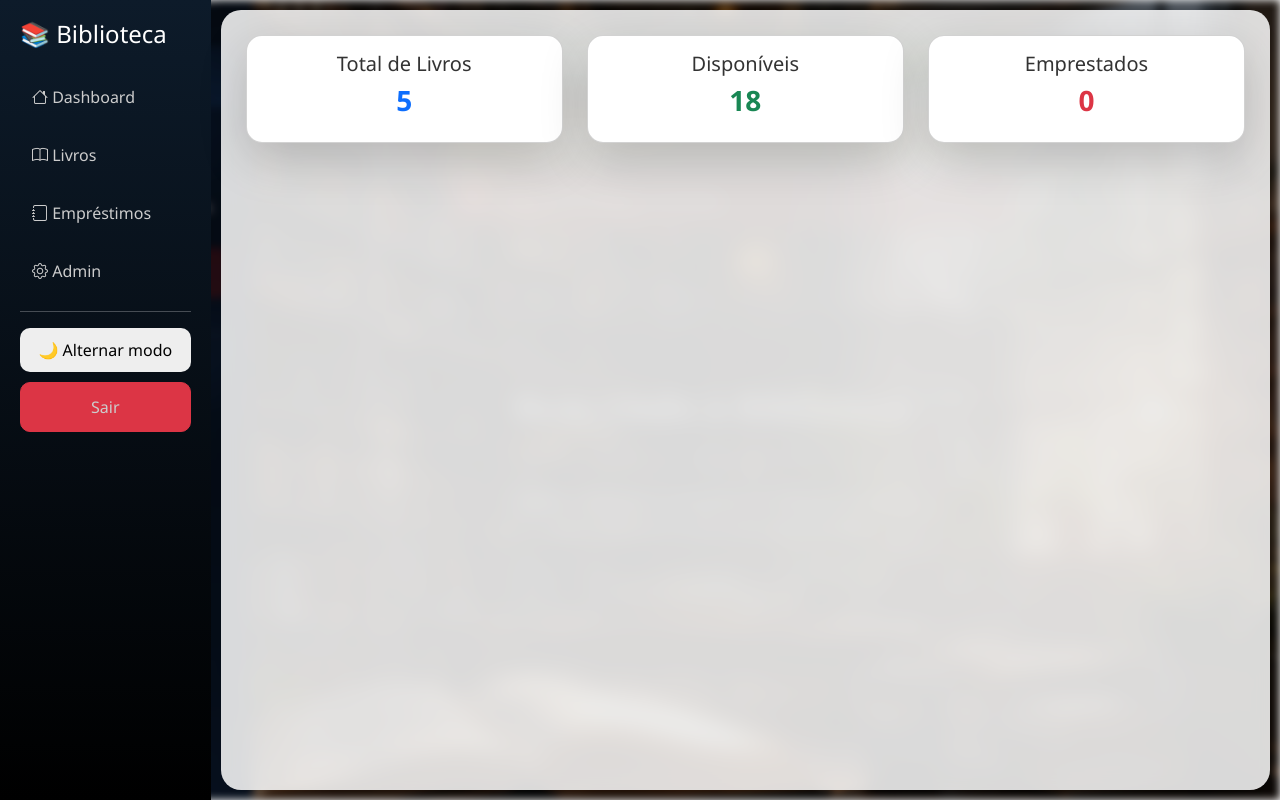
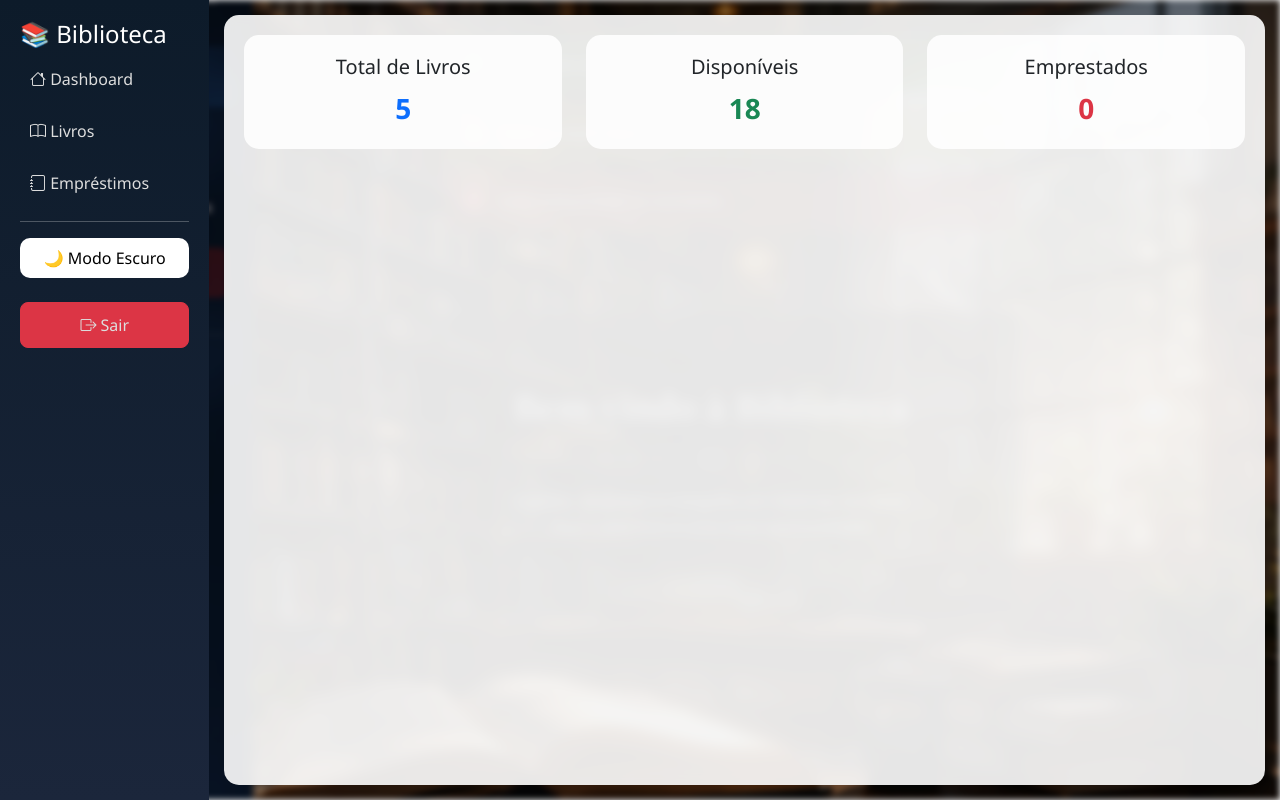
Before and after one commit to tiagogc15/Projeto-Biblioteca, a Django app: page / in a window 1280 px wide. Run offline with Django 5.2, Linux system fonts and the light colour scheme; a user stored in the database is signed in; data comes from the database, SQL or seed files in the repository.

Commit message:
modo dark-light funcionando

```diff
--- a/biblioteca/core/templates/home.html
+++ b/biblioteca/core/templates/home.html
@@ -2,29 +2,26 @@
 
 {% block content %}
 
-<div class="row g-4">
+<div class="row">
 
-    <!-- CARD 1 -->
     <div class="col-md-4">
-        <div class="card shadow-lg rounded-4 text-center p-3">
-            <h5 class="titulo-card">Total de Livros</h5>
-            <h3 class="valor-card text-primary">{{ total_livros }}</h3>
+        <div class="card-dashboard">
+            <h5>Total de Livros</h5>
+            <div class="numero azul">{{ total_livros }}</div>
         </div>
     </div>
 
-    <!-- CARD 2 -->
     <div class="col-md-4">
-        <div class="card shadow-lg rounded-4 text-center p-3">
-            <h5 class="titulo-card">Disponíveis</h5>
-            <h3 class="valor-card text-success">{{ disponiveis }}</h3>
+        <div class="card-dashboard">
+            <h5>Disponíveis</h5>
+            <div class="numero verde">{{ disponiveis }}</div>
         </div>
     </div>
 
-    <!-- CARD 3 -->
     <div class="col-md-4">
-        <div class="card shadow-lg rounded-4 text-center p-3">
-            <h5 class="titulo-card">Emprestados</h5>
-            <h3 class="valor-card text-danger">{{ emprestados }}</h3>
+        <div class="card-dashboard">
+            <h5>Emprestados</h5>
+            <div class="numero vermelho">{{ emprestados }}</div>
         </div>
     </div>
 
--- a/biblioteca/core/templates/index.html
+++ b/biblioteca/core/templates/index.html
@@ -9,24 +9,24 @@
     <link href="https://cdn.jsdelivr.net/npm/bootstrap@5.3.0/dist/css/bootstrap.min.css" rel="stylesheet">
 
     <!-- Icons -->
-    <link href="https://cdn.jsdelivr.net/npm/bootstrap-icons/font/bootstrap-icons.css" rel="stylesheet">
+    <link rel="stylesheet" href="https://cdn.jsdelivr.net/npm/bootstrap-icons@1.10.5/font/bootstrap-icons.css">
 
     <style>
-
         body {
             margin: 0;
+            padding: 0;
             font-family: 'Segoe UI', sans-serif;
+            transition: 0.3s;
         }
 
         /* FUNDO */
         body::before {
             content: "";
             position: fixed;
-            inset: 0;
-            background-image: url("{% static 'img/fundo.png' %}");
-            background-size: cover;
-            background-position: center;
-            filter: blur(4px) brightness(0.5);
+            width: 100%;
+            height: 100%;
+            background: url("{% static 'img/fundo.png' %}") center/cover no-repeat;
+            filter: blur(3px) brightness(0.6);
             z-index: -1;
         }
 
@@ -34,121 +34,107 @@
         .sidebar {
             width: 250px;
             height: 100vh;
-            background: linear-gradient(180deg, #0d1b2a, #000);
+            background: linear-gradient(180deg, #0d1b2a, #1b263b);
             color: white;
             padding: 20px;
         }
 
         .sidebar a {
             display: block;
-            color: #ccc;
-            padding: 12px;
-            border-radius: 10px;
+            padding: 10px;
+            margin-bottom: 8px;
+            color: #ddd;
             text-decoration: none;
-            margin-bottom: 10px;
-            transition: all 0.3s ease;
+            border-radius: 8px;
+            transition: 0.3s;
         }
 
         .sidebar a:hover {
             background: rgba(255,255,255,0.1);
             transform: translateX(5px);
-            color: #fff;
         }
 
         /* BOTÕES */
-        .btn {
+        .btn-custom {
             border-radius: 10px;
             transition: 0.3s;
         }
 
-        .btn:hover {
+        .btn-custom:hover {
             transform: scale(1.05);
         }
 
         /* CONTEÚDO */
-        .content-area {
+        .content {
             width: 100%;
-            margin: 10px;
-            padding: 25px;
-            border-radius: 20px;
-            backdrop-filter: blur(10px);
-            background: rgba(255,255,255,0.85);
+            margin: 15px;
+            padding: 20px;
+            border-radius: 15px;
+            background: rgba(255,255,255,0.9);
+            backdrop-filter: blur(6px);
+            transition: 0.3s;
         }
 
-        /* TABELA */
-        table {
-            border-radius: 15px;
-            overflow: hidden;
-            background: white;
-        }
-
-        thead {
-            background: #0d1b2a;
-            color: white;
-        }
-
-        tbody tr:hover {
-            background: rgba(0,0,0,0.05);
-        }
-
-        /* ===== DASHBOARD ===== */
-        .titulo-card {
-            color: #333;
-        }
-
-        .valor-card {
-            font-weight: bold;
-        }
-
-        /* ===== DARK MODE ===== */
+        /* DARK MODE */
         .dark-mode {
             color: white;
         }
 
-        .dark-mode .content-area {
-            background: rgba(0,0,0,0.6);
+        .dark-mode .content {
+            background: rgba(20, 20, 20, 0.95);
+            color: white;
         }
 
-        /* mantém tabela branca */
-        .dark-mode table {
-            background: white !important;
+        /* TABELA */
+        .table {
+            border-radius: 10px;
+            overflow: hidden;
         }
 
-        /* texto da tabela */
-        .dark-mode td,
-        .dark-mode th {
-            color: #000 !important;
+        .dark-mode table {
+            color: white;
         }
 
-        /* títulos do dashboard ficam brancos */
-        .dark-mode .titulo-card {
-            color: #fff !important;
+        /* DASHBOARD CARDS */
+        .card-dashboard {
+            border-radius: 15px;
+            padding: 20px;
+            margin-bottom: 15px;
+            background: rgba(255,255,255,0.9);
+            text-align: center;
         }
 
-        /* cards estilo vidro */
-        .dark-mode .card {
-            background: rgba(255,255,255,0.08);
-            backdrop-filter: blur(10px);
+        .dark-mode .card-dashboard {
+            background: rgba(30,30,30,0.95);
         }
 
-        /* botão dark */
-        .toggle-dark {
-            background: #eee;
-            border: none;
-            border-radius: 10px;
-            padding: 10px;
-            width: 100%;
-            margin-bottom: 10px;
-            transition: 0.3s;
+        .numero {
+            font-size: 28px;
+            font-weight: bold;
         }
 
-        .toggle-dark:hover {
-            transform: scale(1.05);
+        .azul { color: #0d6efd; }
+        .verde { color: #198754; }
+        .vermelho { color: #dc3545; }
+
+        .dark-mode h5 {
+            color: #ccc;
+        }
+
+        /* BOTÃO DARK */
+        .toggle-dark {
+            background: #fff;
+            color: #000;
+            border-radius: 10px;
+            border: none;
+            padding: 8px;
+            width: 100%;
+            transition: 0.3s;
         }
 
         .dark-mode .toggle-dark {
             background: #333;
-            color: white;
+            color: #fff;
         }
 
     </style>
@@ -160,28 +146,30 @@
 
     <!-- SIDEBAR -->
     <div class="sidebar">
-        <h4 class="mb-4">📚 Biblioteca</h4>
+        <h4>📚 Biblioteca</h4>
 
         <a href="/"><i class="bi bi-house"></i> Dashboard</a>
         <a href="/livros/"><i class="bi bi-book"></i> Livros</a>
         <a href="/meus/"><i class="bi bi-journal"></i> Empréstimos</a>
 
-        {% if user.is_staff %}
-        <a href="/admin/"><i class="bi bi-gear"></i> Admin</a>
-        {% endif %}
-
         <hr>
 
-        <button onclick="toggleDark()" class="toggle-dark">
-            🌙 Alternar modo
+        <!-- BOTÃO DARK -->
+        <button onclick="toggleDark()" class="toggle-dark" id="btnTema">
+            🌙 Modo Escuro
         </button>
 
-        <a href="/sair/" class="btn btn-danger w-100">Sair</a>
+        <br><br>
+
+        <a href="/sair/" class="btn btn-danger w-100 btn-custom">
+            <i class="bi bi-box-arrow-right"></i> Sair
+        </a>
     </div>
 
     <!-- CONTEÚDO -->
-    <div class="content-area">
+    <div class="content">
 
+        <!-- MENSAGENS -->
         {% if messages %}
             {% for message in messages %}
                 <div class="alert alert-{{ message.tags }}">
@@ -191,15 +179,43 @@
         {% endif %}
 
         {% block content %}{% endblock %}
-
     </div>
 
 </div>
 
+<!-- SCRIPT DARK MODE GLOBAL -->
 <script>
+function atualizarTexto() {
+    const btn = document.getElementById("btnTema");
+
+    if (document.body.classList.contains("dark-mode")) {
+        btn.innerText = "☀️ Modo Claro";
+    } else {
+        btn.innerText = "🌙 Modo Escuro";
+    }
+}
+
 function toggleDark() {
     document.body.classList.toggle("dark-mode");
+
+    if (document.body.classList.contains("dark-mode")) {
+        localStorage.setItem("tema", "dark");
+    } else {
+        localStorage.setItem("tema", "light");
+    }
+
+    atualizarTexto();
 }
+
+window.onload = function() {
+    const tema = localStorage.getItem("tema");
+
+    if (tema === "dark") {
+        document.body.classList.add("dark-mode");
+    }
+
+    atualizarTexto();
+};
 </script>
 
 </body>
```
